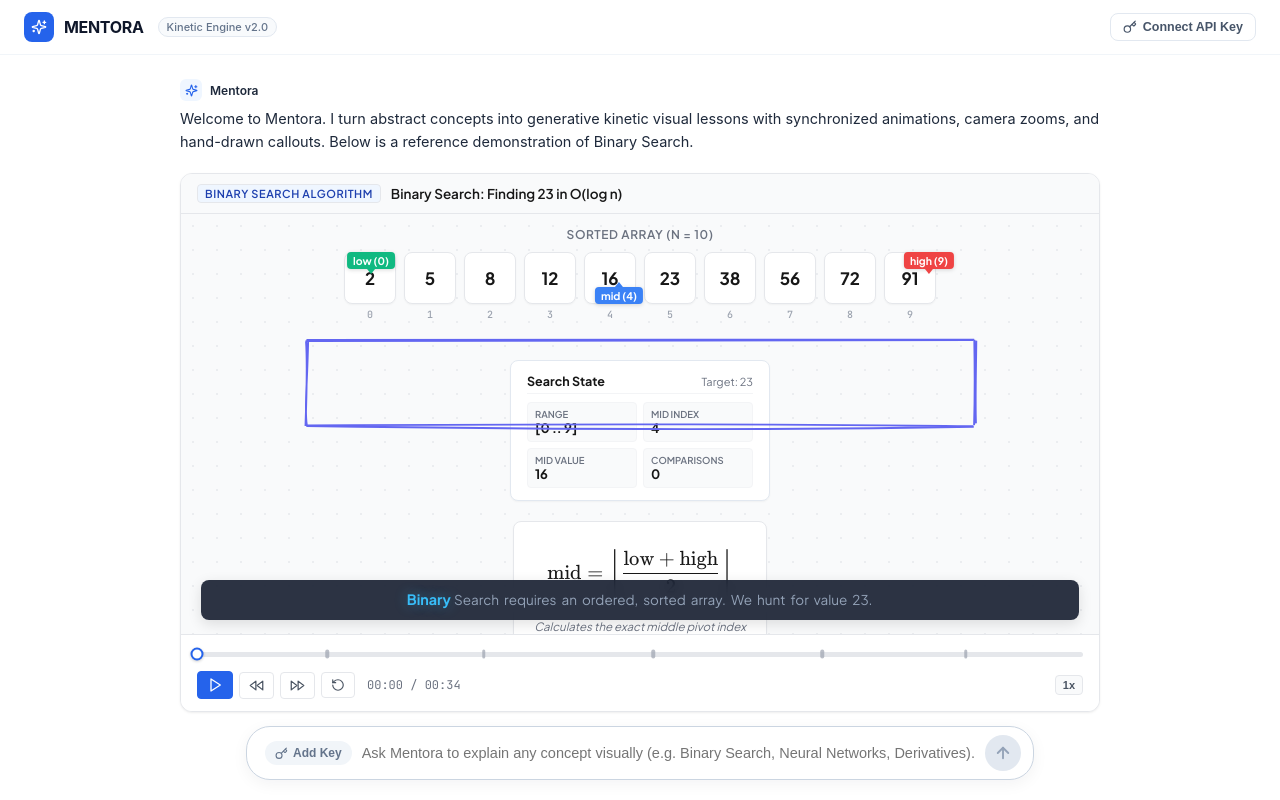
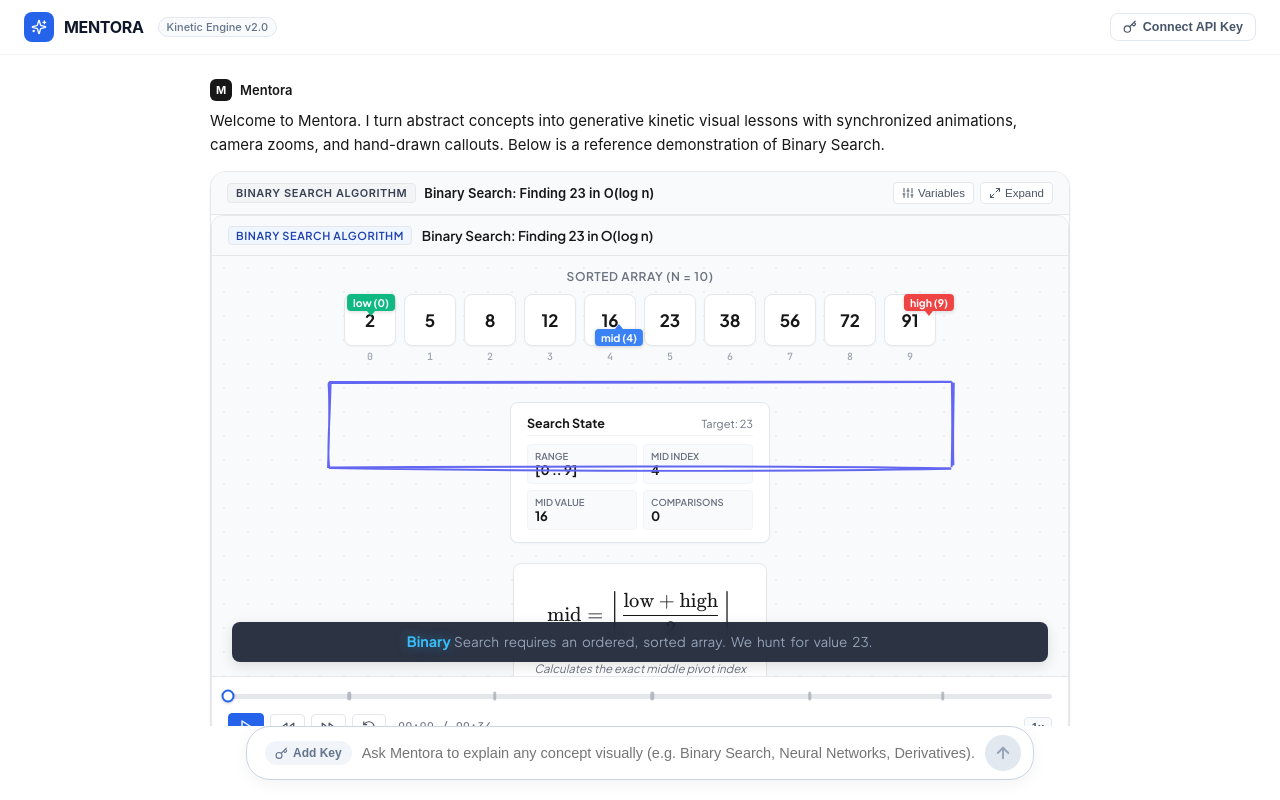
Before and after one commit to aradhyags7/Mentora, a Next.js app: page / in a window 1280 px wide. Built offline with nearby package versions, Linux system fonts and the light colour scheme.

Commit message:
feat(chat): upgrade ChatContainer with inline artifact card and fullscreen trigger

```diff
--- a/src/components/chat/ChatContainer.tsx
+++ b/src/components/chat/ChatContainer.tsx
@@ -3,7 +3,8 @@
 import React from 'react';
 import { KineticTimeline } from '../../types/kinetic';
 import { KineticPlayer } from '../player/KineticPlayer';
-import { Sparkles, User, AlertCircle } from 'lucide-react';
+import { Sparkles, Maximize2, Sliders, AlertCircle } from 'lucide-react';
+import { MessageComposer } from '../composer/MessageComposer';
 
 export interface ChatMessage {
   id: string;
@@ -16,132 +17,92 @@ export interface ChatMessage {
 interface Props {
   messages: ChatMessage[];
   isLoading: boolean;
+  onSendMessage: (text: string, teachMeMode: boolean) => void;
+  isVoiceActive: boolean;
+  onToggleVoice: () => void;
+  onExpandArtifact: (timeline: KineticTimeline) => void;
+  onToggleContextPanel: () => void;
 }
 
-export const ChatContainer: React.FC<Props> = ({ messages, isLoading }) => {
+export const ChatContainer: React.FC<Props> = ({
+  messages,
+  isLoading,
+  onSendMessage,
+  isVoiceActive,
+  onToggleVoice,
+  onExpandArtifact,
+  onToggleContextPanel,
+}) => {
   return (
-    <div style={{
-      flex: 1,
-      overflowY: 'auto',
-      padding: '24px 20px',
-      display: 'flex',
-      flexDirection: 'column',
-      alignItems: 'center',
-    }}>
-      <div style={{
-        width: '100%',
-        maxWidth: 920,
-        display: 'flex',
-        flexDirection: 'column',
-        gap: 28,
-      }}>
+    <div className="conversation-scroll-view">
+      <div className="conversation-thread">
         {messages.map(msg => (
-          <div
-            key={msg.id}
-            style={{
-              display: 'flex',
-              flexDirection: 'column',
-              alignItems: msg.role === 'user' ? 'flex-end' : 'flex-start',
-              width: '100%',
-            }}
-          >
-            {/* Header info */}
-            <div style={{
-              display: 'flex',
-              alignItems: 'center',
-              gap: 8,
-              marginBottom: 6,
-              fontSize: 12,
-              fontWeight: 600,
-              color: '#64748B',
-            }}>
-              {msg.role === 'user' ? (
-                <>
-                  <span>You</span>
-                  <div style={{
-                    width: 22,
-                    height: 22,
-                    borderRadius: '50%',
-                    background: '#F1F5F9',
-                    display: 'flex',
-                    alignItems: 'center',
-                    justifyContent: 'center',
-                  }}>
-                    <User size={13} color="#475569" />
+          <div key={msg.id} className="message-block">
+            {/* Author identification */}
+            <div className="message-author-row">
+              <div className={`author-mark ${msg.role === 'user' ? 'user' : 'mentora'}`}>
+                {msg.role === 'user' ? 'U' : 'M'}
               </div>
-                </>
-              ) : (
-                <>
-                  <div style={{
-                    width: 22,
-                    height: 22,
-                    borderRadius: 6,
-                    background: '#EFF6FF',
-                    display: 'flex',
-                    alignItems: 'center',
-                    justifyContent: 'center',
-                  }}>
-                    <Sparkles size={13} color="#2563EB" />
-                  </div>
-                  <span style={{ color: '#1E293B' }}>Mentora</span>
-                </>
-              )}
+              <span>{msg.role === 'user' ? 'You' : 'Mentora'}</span>
             </div>
 
-            {/* Bubble Content */}
-            {msg.role === 'user' ? (
-              <div style={{
-                background: '#F1F5F9',
-                color: '#0F172A',
-                padding: '10px 16px',
-                borderRadius: '16px 16px 4px 16px',
-                fontSize: 14.5,
-                lineHeight: 1.5,
-                maxWidth: '75%',
-              }}>
-                {msg.content}
-              </div>
-            ) : (
-              <div style={{
-                display: 'flex',
-                flexDirection: 'column',
-                gap: 16,
-                width: '100%',
-              }}>
+            {/* Message Text */}
             {msg.content && (
-                  <div style={{
-                    fontSize: 14.5,
-                    lineHeight: 1.6,
-                    color: '#1E293B',
-                  }}>
+              <div className="message-text">
                 {msg.content}
               </div>
             )}
 
-                {/* Error Banner */}
+            {/* Error Notification */}
             {msg.error && (
               <div style={{
                 display: 'flex',
                 alignItems: 'center',
                 gap: 8,
-                    background: '#FEF2F2',
-                    border: '1px solid #FEE2E2',
+                background: 'var(--bg-tertiary)',
+                border: '1px solid var(--border-default)',
                 padding: '10px 14px',
-                    borderRadius: 8,
+                borderRadius: 'var(--radius-sm)',
                 fontSize: 13,
                 color: '#DC2626',
+                marginTop: 8,
               }}>
                 <AlertCircle size={16} />
                 <span>{msg.error}</span>
               </div>
             )}
 
-                {/* Inline Kinetic Player */}
+            {/* Inline Dynamic Teaching Artifact */}
             {msg.timeline && (
-                  <div style={{ width: '100%', marginTop: 4 }}>
-                    <KineticPlayer timeline={msg.timeline} />
+              <div className="inline-artifact-shell">
+                <div className="artifact-top-bar">
+                  <div className="artifact-title-box">
+                    <span className="artifact-domain-pill">{msg.timeline.concept || 'Interactive Lesson'}</span>
+                    <span className="artifact-title-text">{msg.timeline.title}</span>
                   </div>
-                )}
+
+                  <div className="artifact-action-btns">
+                    <button
+                      className="artifact-control-btn"
+                      onClick={onToggleContextPanel}
+                      title="Inspect variables & outline"
+                    >
+                      <Sliders size={12} />
+                      <span>Variables</span>
+                    </button>
+                    <button
+                      className="artifact-control-btn"
+                      onClick={() => onExpandArtifact(msg.timeline!)}
+                      title="Open distraction-free fullscreen lesson"
+                    >
+                      <Maximize2 size={12} />
+                      <span>Expand</span>
+                    </button>
+                  </div>
+                </div>
+
+                {/* 60 FPS Kinetic Player */}
+                <KineticPlayer timeline={msg.timeline} autoPlay={false} />
               </div>
             )}
           </div>
@@ -152,23 +113,25 @@ export const ChatContainer: React.FC<Props> = ({ messages, isLoading }) => {
             display: 'flex',
             alignItems: 'center',
             gap: 10,
-            color: '#64748B',
+            color: 'var(--text-tertiary)',
             fontSize: 13.5,
           }}>
-            <div style={{
-              width: 22,
-              height: 22,
-              borderRadius: 6,
-              background: '#EFF6FF',
-              display: 'flex',
-              alignItems: 'center',
-              justifyContent: 'center',
-            }}>
-              <Sparkles size={13} color="#2563EB" />
+            <div className="author-mark mentora">
+              <Sparkles size={12} />
             </div>
-            <span>Synthesizing visual scene graph and compiling cues...</span>
+            <span>Mentora is synthesizing visual lesson and compiling scene graph...</span>
           </div>
         )}
+
+        {/* Bottom Composer in Conversation View */}
+        <div style={{ paddingTop: 16 }}>
+          <MessageComposer
+            onSendMessage={onSendMessage}
+            isLoading={isLoading}
+            isVoiceActive={isVoiceActive}
+            onToggleVoice={onToggleVoice}
+          />
+        </div>
       </div>
     </div>
   );
```
Lines whose indentation alone changed are shown as unchanged.
